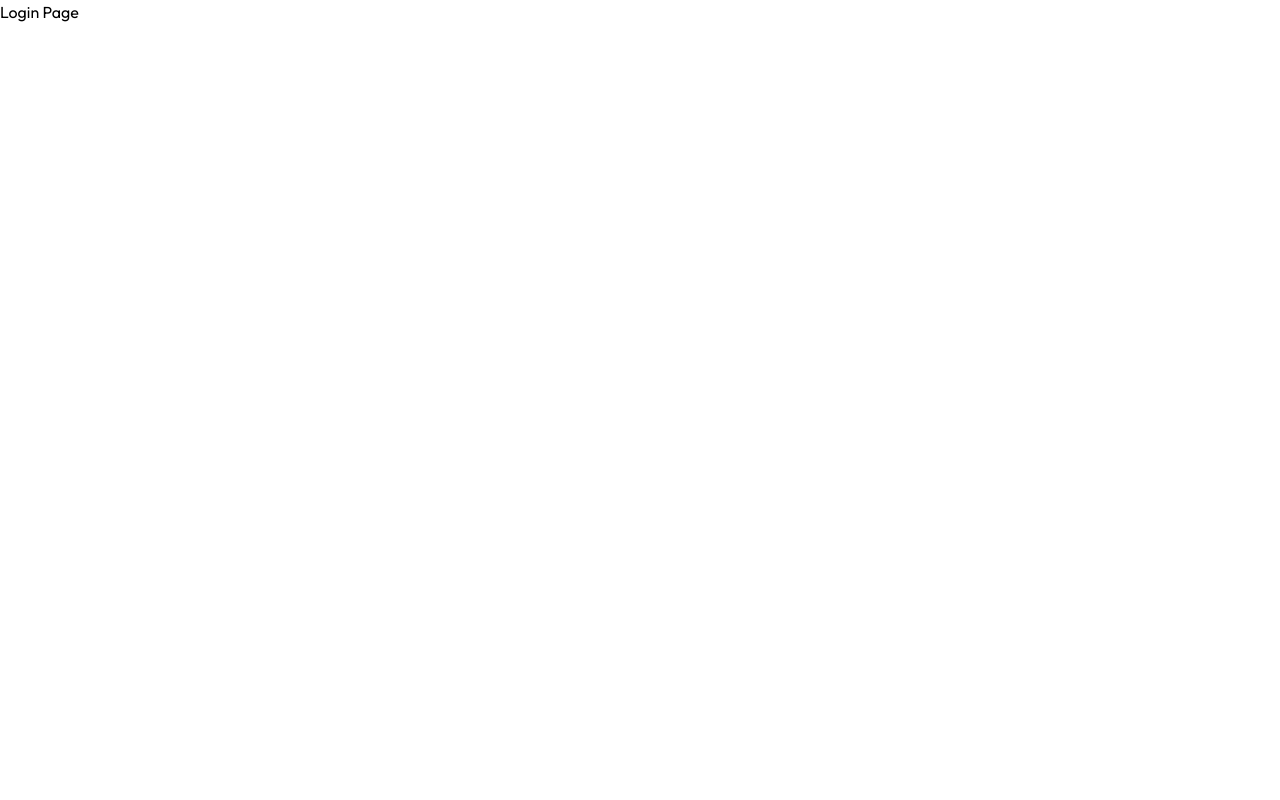
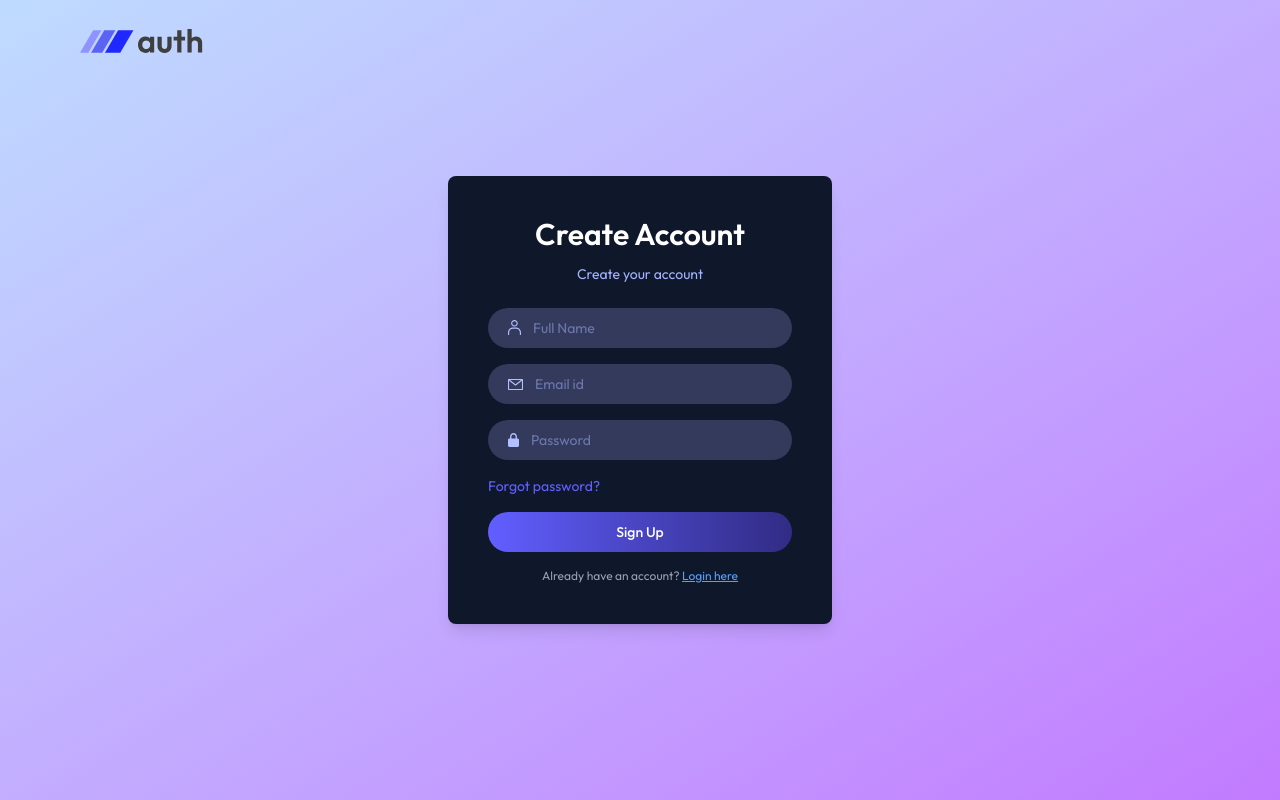
Before and after one commit to Pradyumn-Chamoli/Mern-auth, a React (Vite) app in the folder client/: page /login in a window 1280 px wide. Built offline with nearby package versions, Linux system fonts and the light colour scheme.

Commit message:
Made Login Page and Signup with styling

```diff
--- a/client/src/components/Navbar.jsx
+++ b/client/src/components/Navbar.jsx
@@ -1,11 +1,16 @@
 import React from "react";
 import { assets } from "../assets/assets";
+import {useNavigate} from 'react-router-dom'
 
 const Navbar = () => {
+
+  const navigate = useNavigate()
+
   return (
     <div className="w-full flex justify-between items-center p-4 sm:p-6 sm:px-24 absolute top-0">
       <img src={assets.logo} alt="" className="w-28 sm:w=32" />
-      <button className="flex items-center gap-2 border border-gray-500 rounded-full px-6 py-2 text-gray-800 hover:bg-gray-100 transition-all">
+      <button onClick={()=>navigate('/login')}
+      className="flex items-center gap-2 border border-gray-500 rounded-full px-6 py-2 text-gray-800 hover:bg-gray-100 transition-all">
         Login
         <img src={assets.arrow_icon} alt="" />
       </button>
--- a/client/src/pages/Login.jsx
+++ b/client/src/pages/Login.jsx
@@ -1,9 +1,69 @@
-import React from 'react'
+import React, { useState } from 'react'
+import { assets } from '../assets/assets'
+import { useNavigate } from 'react-router-dom'
 
 const Login = () => {
+
+   const navigate = useNavigate()
+
+  const[state , setState] = useState('Sign Up')
+  const[name , setName] = useState('')
+  const[email , setEmail] = useState('')
+  const[password , setPassword] = useState('')
+
   return (
-    <div>
-      <h1>Login Page</h1>
+    <div className='flex items-center justify-center min-h-screen px-6 sm:px-0 bg-gradient-to-br from-blue-200 to-purple-400 '>
+      <img onClick={()=>navigate('/')} src={assets.logo} alt=""  className='absolute left-5 sm:left-20
+      top-5 w-28 sm:w-32 cursor-pointer'/>
+      <div className='bg-slate-900 p-10 rounded-lg shadow-lg w-full sm:w-96 text-indigo-300 text-sm'>
+
+        <h2 className='text-3xl font-semibold text-white text-center mb-3'>{state === 'Sign Up' ? 'Create Account' : 'Login'}</h2>
+
+        <p className='text-center text-sm mb-6'>{state === 'Sign Up' ? 'Create your account' : 'Login to your account!'}</p>
+
+        <form>
+          {state === 'Sign Up' && (
+          <div className='mb-4 flex items-center gap-3 w-full px-5 py-2.5 rounded-full bg-[#333A5C]'>
+            <img src={assets.person_icon} alt="" />
+            <input
+            onChange={e => setName(e.target.value)}
+            value={name}
+            className='bg-transparent outline-none' type="text" placeholder='Full Name' required />
+          </div>
+
+          )}
+
+          <div className='mb-4 flex items-center gap-3 w-full px-5 py-2.5 rounded-full bg-[#333A5C]'>
+            <img src={assets.mail_icon} alt="" />
+            <input
+            onChange={e => setEmail(e.target.value)}
+            value={email}
+            className='bg-transparent outline-none' type="email" placeholder='Email id' required />
+          </div>
+
+          <div className='mb-4 flex items-center gap-3 w-full px-5 py-2.5 rounded-full bg-[#333A5C]'>
+            <img src={assets.lock_icon} alt="" />
+            <input
+            onChange={e => setPassword(e.target.value)}
+            value={password}
+            className='bg-transparent outline-none' type="password" placeholder='Password' required />
+          </div>
+
+          <p onClick={()=>navigate('/reset-password')} className='mb-4 text-indigo-500 cursor-pointer' >Forgot password?</p>
+
+          <button className='w-full py-2.5 rounded-full bg-gradient-to-r from-indigo-500 to-indigo-900 text-white font-medium cursor-pointer'>{state}</button>
+        </form>
+
+        {state === 'Sign Up' ?
+        ( <p className='text-gray-400 text-center text-xs mt-4'>
+          Already have an account?{' '}
+          <span onClick={()=> setState('Login')} className='text-blue-400 cursor-pointer underline'>Login here</span>
+        </p>) :
+         (        <p className='text-gray-400 text-center text-xs mt-4'>
+          Don't have an account?{' '}
+          <span onClick={()=> setState('Sign Up')} className='text-blue-400 cursor-pointer underline'>Sign up</span>
+        </p>) }
+      </div>
     </div>
   )
 }
```
